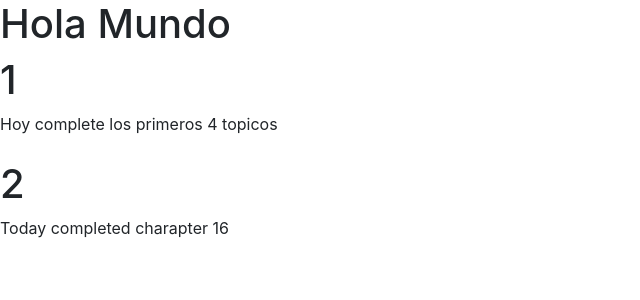
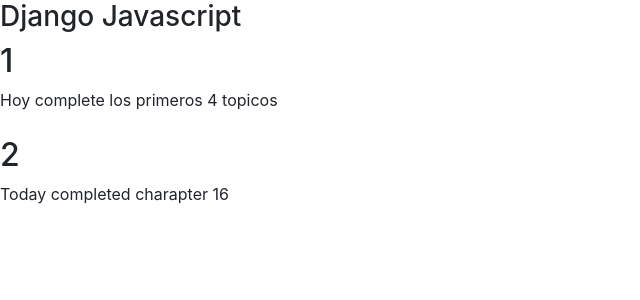
Before and after one commit to marioalbornoz/Twitter-Django-React, a Django app: page / in a window 1280 px wide. Shown: the top 300 px of the page, without its empty margins (0-640 px from the left). Run offline with Django 3.2, Linux system fonts and the light colour scheme; data comes from the database, SQL or seed files in the repository; data that the repository does not hold is empty; some libraries are stand-ins or nearby versions.

Commit message:
fix/menor

```diff
--- a/templates/pages/home.html
+++ b/templates/pages/home.html
@@ -1,7 +1,7 @@
 {% extends 'pages/base.html' %}
 {% block head_title %}Twitter{% endblock head_title%}
 {% block content %}
-<h1>Hola Mundo</h1>
+<h3>Django Javascript </h3>
 <div id="tweetsElement">
     Loading
 </div>
@@ -26,7 +26,7 @@ xhr.onload = function(){
     for( i = 0 ; i < listItems.length; i++){
         console.log(i);
         console.log(listItems[i]);
-        let currentItem = '<div class="mb-4"><h1>' + listItems[i].id +'</h1><p>'+ listItems[i].content+'</p></div>'
+        let currentItem = '<div class="mb-4"><h2>' + listItems[i].id +'</h2><p>'+ listItems[i].content+'</p></div>'
         finalTweetStr += currentItem
     }
     tweetsElement.innerHTML = finalTweetStr
```
